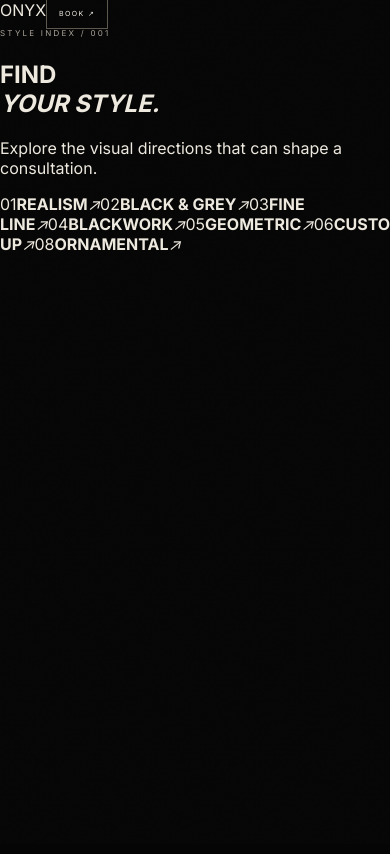
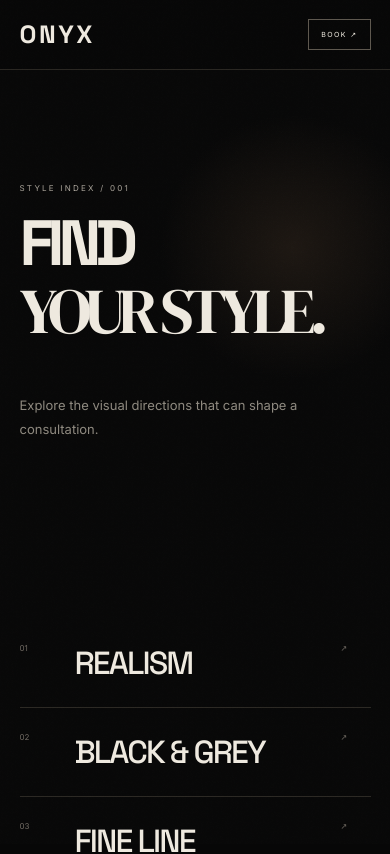
Before and after one commit to SanFlash/onyxtattoo, a Next.js app: page /styles in a window 390 px wide. Shown: the top 854 px of the page. Built offline with nearby package versions, Linux system fonts and the light colour scheme; no server answers.

Commit message:
redesign: style new public route system

```diff
--- a/app/globals.css
+++ b/app/globals.css
@@ -436,3 +436,25 @@ html.lenis.lenis-stopped{overflow:hidden}
 @media(prefers-reduced-motion:reduce){
   .re-hero-image,.re-manifesto-image img,.re-work-image img,.re-artist-image img,.re-studio-image img,.re-trust-image img,.re-final-image img{will-change:auto!important;transform:none!important}
 }
+
+
+/* ===== REDESIGN SHARED INNER ROUTES ===== */
+.inner-page{min-height:100vh;background:#070707;color:#eee9df}
+.inner-nav{position:sticky;top:0;z-index:50;height:82px;padding:12px 5vw;display:flex;align-items:center;justify-content:space-between;border-bottom:1px solid #292621;background:#070707e8;backdrop-filter:blur(14px)}
+.inner-nav>a:first-child{font:800 25px/1 Space Grotesk;letter-spacing:.1em}
+.inner-hero{padding:15vh 7vw 12vh;min-height:60vh;display:flex;flex-direction:column;justify-content:center;background:radial-gradient(circle at 75% 35%,#1d1712,transparent 30%)}
+.inner-hero h1,.inner-detail h1{font:700 clamp(5rem,11vw,12rem)/.75 Space Grotesk;letter-spacing:-.095em;margin:26px 0}
+.inner-hero h1 em,.inner-detail h1 em{font:400 1em "DM Serif Display"}
+.inner-hero p,.inner-detail>p{max-width:560px;color:#8e897f;font-size:13px;line-height:1.9}
+.inner-grid{padding:4vh 7vw 14vh;display:grid;grid-template-columns:repeat(2,1fr);gap:6vw 3vw}
+.inner-card div{height:min(72vh,800px);overflow:hidden;position:relative;background:#131313}
+.inner-card img{height:115%;object-fit:cover;filter:grayscale(.7);transition:transform .8s,filter .7s}.inner-card:hover img{transform:scale(1.04);filter:grayscale(.1)}
+.inner-card div span{position:absolute;left:16px;bottom:16px;padding:8px;background:#050505cc;font-size:7px;letter-spacing:.18em}
+.inner-card strong{display:block;font:500 clamp(1.7rem,3vw,3rem)/.95 Space Grotesk;letter-spacing:-.05em;margin-top:14px}.inner-card small{display:block;color:#777168;font-size:7px;letter-spacing:.18em;margin-top:7px}
+.inner-feature,.inner-detail{padding:8vh 7vw 14vh}.inner-feature{display:grid;grid-template-columns:1.25fr .75fr;gap:8vw;align-items:center}.inner-feature img{height:80vh;object-fit:cover;filter:grayscale(.6)}.inner-feature h2{font:700 clamp(4rem,8vw,9rem)/.76 Space Grotesk;letter-spacing:-.085em}.inner-feature h2 em{font:400 1em "DM Serif Display"}.inner-feature p{color:#8e897f;line-height:1.9;max-width:430px}
+.contact-board,.style-board{padding:5vh 7vw 15vh;display:grid}.contact-board{grid-template-columns:repeat(2,1fr);gap:1px;background:#2b2823}.contact-board a{padding:35px;background:#090909;font:500 clamp(1.5rem,3vw,3rem) Space Grotesk;letter-spacing:-.04em}.style-board{gap:0}.style-board-row{display:grid;grid-template-columns:55px 1fr 30px;padding:24px 0;border-bottom:1px solid #2b2823}.style-board-row strong{font:500 clamp(2rem,4vw,5rem) Space Grotesk;letter-spacing:-.06em}.style-board-row span,.style-board-row i{font-size:8px;color:#716b63;font-style:normal}
+.inner-detail{min-height:100vh}.inner-detail-image{max-width:1000px;height:min(75vh,820px);margin:7vh 0 35px;overflow:hidden}.inner-detail-image img{height:115%;object-fit:cover;filter:grayscale(.55)}
+.error-page,.loading-page{min-height:100svh;display:grid;place-items:center;text-align:center;padding:12vw;background:#070707;color:#eee9df}.error-page span{font:400 10rem "DM Serif Display";color:#28231d}.error-page h1{font:700 clamp(3.5rem,8vw,8rem)/.78 Space Grotesk;letter-spacing:-.09em}.error-page h1 em{font:400 1em "DM Serif Display"}.loading-page{align-content:center}.loading-mark{font:800 clamp(3rem,8vw,7rem) Space Grotesk;letter-spacing:.1em}.loading-line{width:220px;height:1px;background:#403a31;transform-origin:left;animation:onyxLoad 1s ease-in-out infinite alternate}@keyframes onyxLoad{from{transform:scaleX(.15)}to{transform:scaleX(1)}}
+@media(max-width:800px){
+  .inner-nav{height:70px}.inner-grid{grid-template-columns:1fr;padding:2vh 5vw 12vh;gap:55px}.inner-hero,.inner-feature,.inner-detail{padding-left:5vw;padding-right:5vw}.inner-hero{padding-top:11vh}.inner-hero h1,.inner-detail h1{font-size:clamp(4rem,15vw,7rem)}.inner-card div{height:63vh}.inner-feature{display:flex;flex-direction:column;padding-top:6vh;gap:50px}.inner-feature img{height:67vh}.contact-board{grid-template-columns:1fr;padding-left:5vw;padding-right:5vw;background:none;gap:8px}.contact-board a{padding:25px}.style-board{padding-left:5vw;padding-right:5vw}.inner-detail-image{height:65vh;margin-top:5vh}
+}
```
